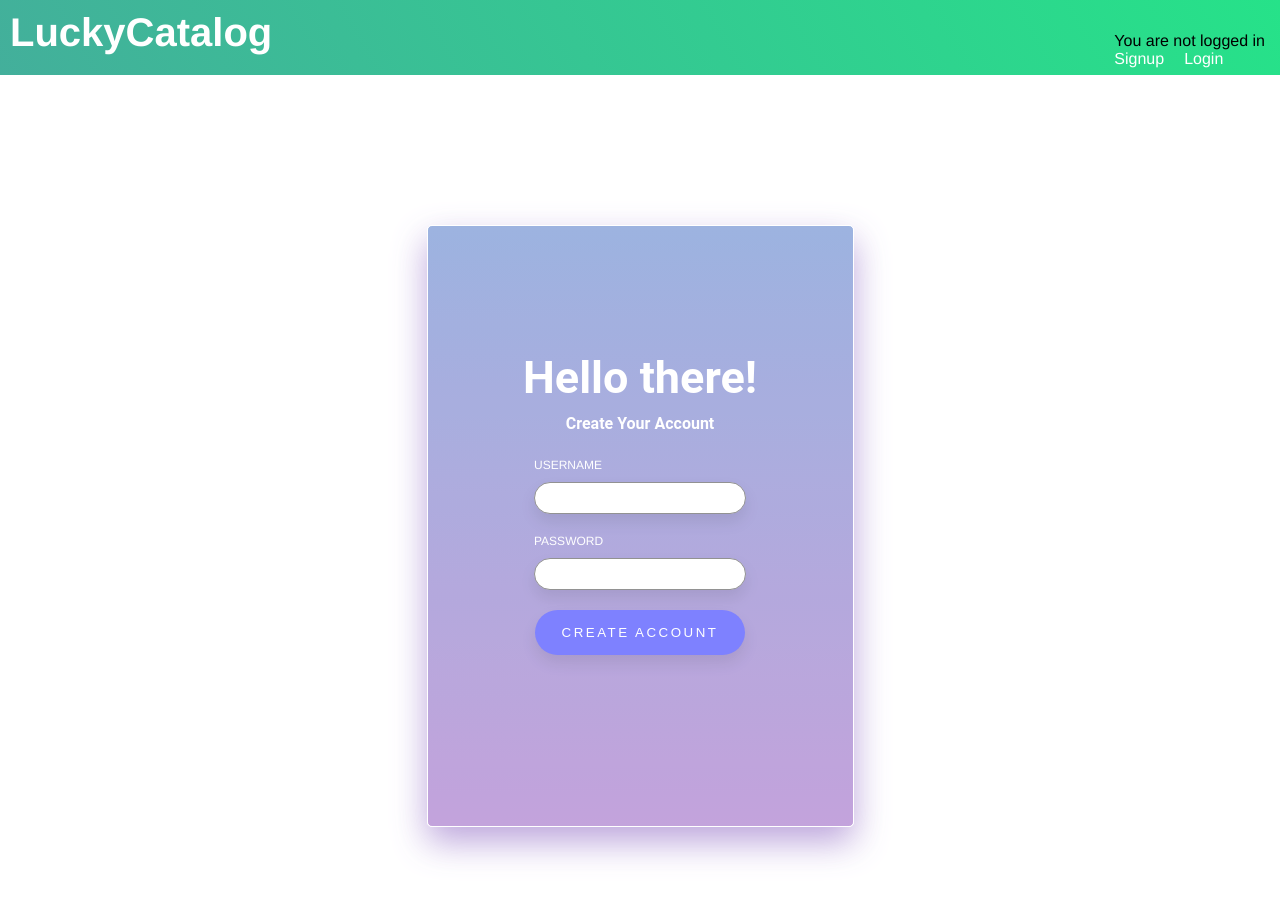
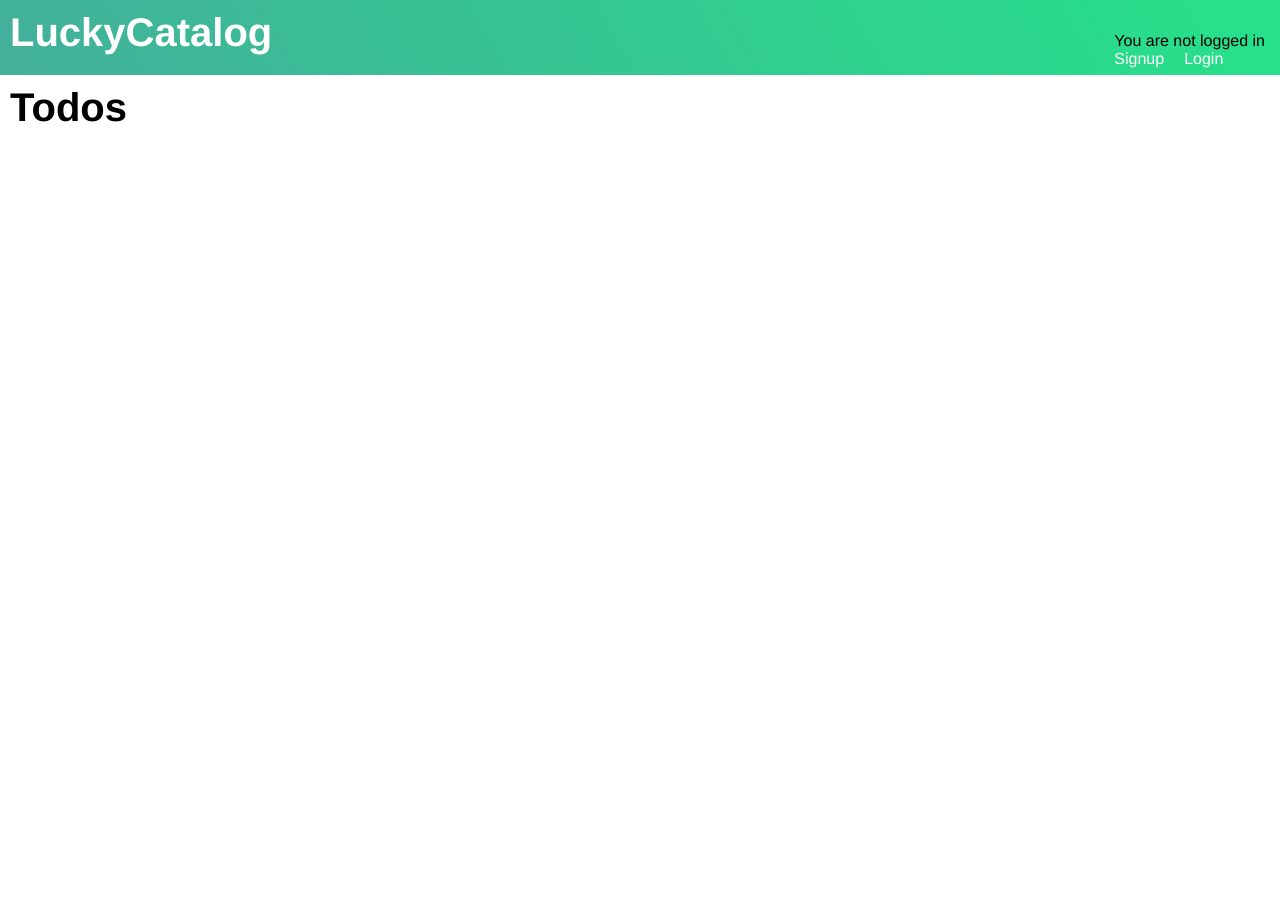
Before and after one commit to sandylcruz/catalog, a React (Create React App) app in the folder app/javascript/: page /#/ in a window 1280 px wide. Shown: the top 898 px of the page. After the commit the page ends 800 px from the top, so only its background shows below. Built offline with nearby package versions, Linux system fonts and the light colour scheme; the HTML template or start-up script is replaced by a standard one.

Commit message:
Start making todos container

```diff
--- a/app/javascript/src/App.js
+++ b/app/javascript/src/App.js
@@ -6,6 +6,7 @@ import GlobalStyle from './GlobalStyle.ts';
 import Header from './HeaderNav/Header';
 import LoginFormContainer from './Login/LoginFormContainer';
 import SignupContainer from './Signup/SignupContainer';
+import TodosContainer from './Todos/TodosContainer';
 
 const App = React.memo(({ store }) => {
   console.log('in app');
@@ -17,9 +18,10 @@ const App = React.memo(({ store }) => {
         <Header />
 
         <Switch>
-          <Route exact path="/" component={SignupContainer} />
+          <Route exact path="/" component={TodosContainer} />
           <Route path="/login" component={LoginFormContainer} />
           <Route path="/signup" component={SignupContainer} />
+          <Route path="/todos" component={TodosContainer} />
         </Switch>
       </HashRouter>
     </Provider>
--- a/app/javascript/src/Todos/Todos.js
+++ b/app/javascript/src/Todos/Todos.js
@@ -0,0 +1,8 @@
+import React from 'react';
+
+const Todos = () => {
+  console.log('hi');
+  return <h1>Todos</h1>;
+};
+
+export default Todos;
--- a/app/javascript/src/Todos/TodosContainer.js
+++ b/app/javascript/src/Todos/TodosContainer.js
@@ -0,0 +1,10 @@
+import React from 'react';
+
+import Todos from './Todos';
+
+const TodosContainer = () => {
+  console.log('hi');
+  return <Todos />;
+};
+
+export default TodosContainer;
```
